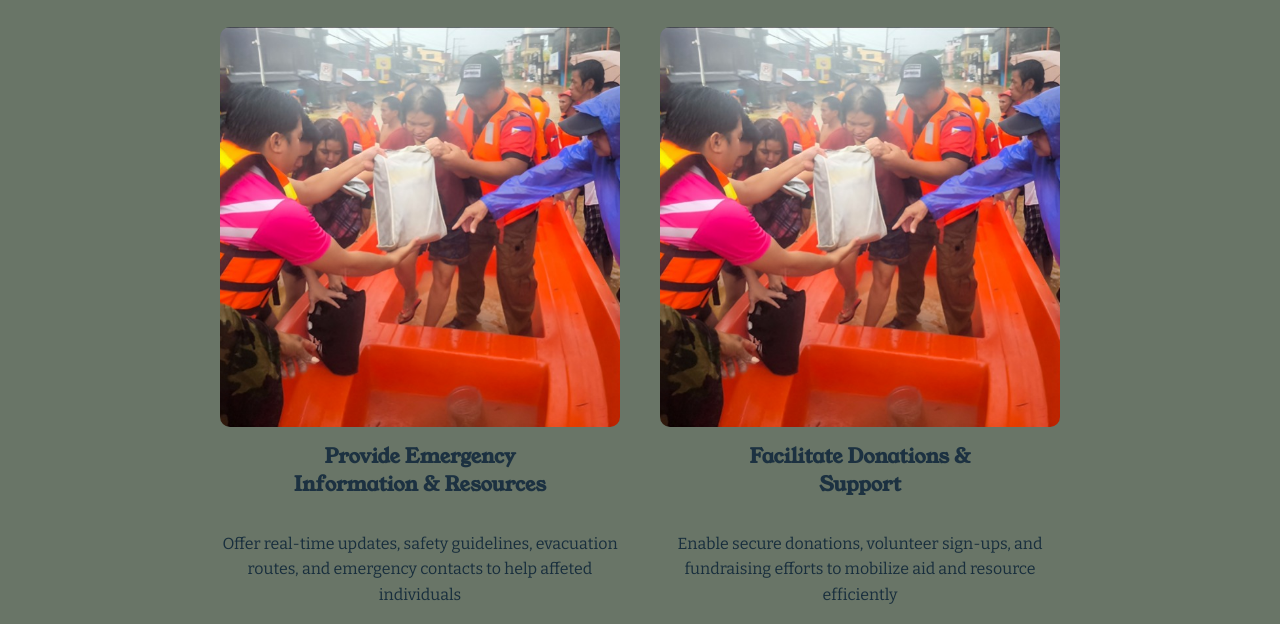
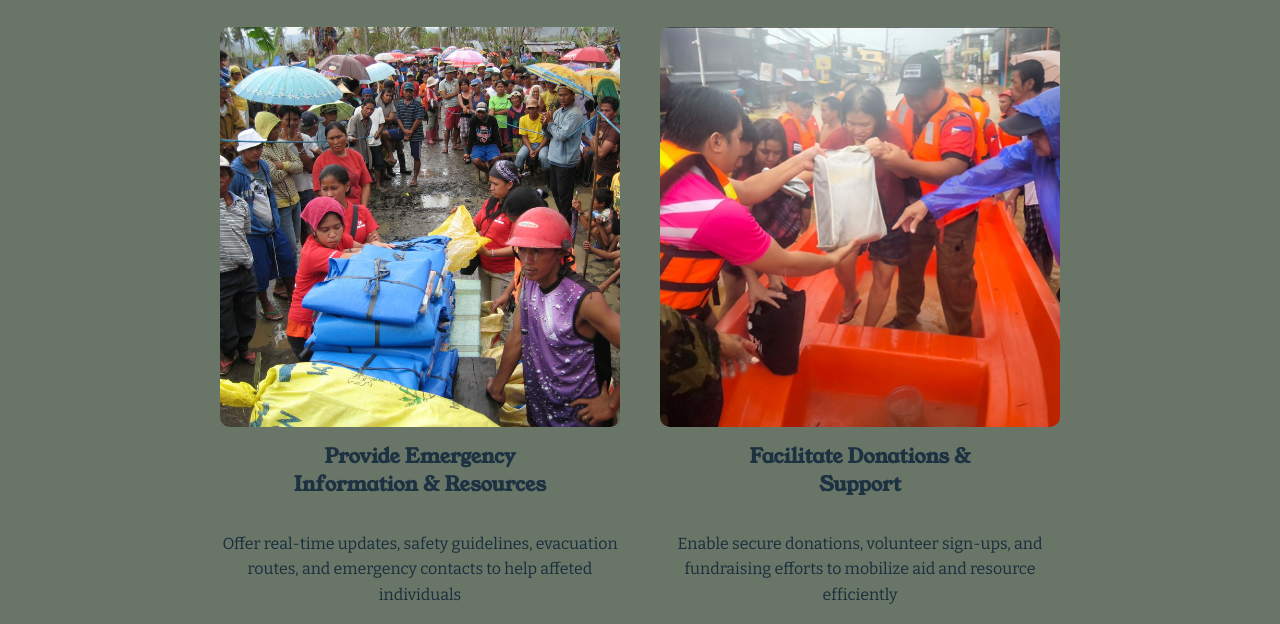
Before and after one commit to Christian-jay/Cavite_Disaster_Response, a plain HTML site: page Cavite Disaster Response/index.html in a window 1280 px wide. Shown: the part 735-1359 px from the top of the page. Drawn offline with nearby package versions, Linux system fonts and the light colour scheme.

Commit message:
First Commit

```diff
--- a/Cavite Disaster Response/index.html
+++ b/Cavite Disaster Response/index.html
@@ -34,7 +34,7 @@
 
         <div class="section-two-container">
             <div>
-                <img src="Assets/section_two_second_pic.jpg">
+                <img src="Assets/section_two_first_pic.jpeg">
                 <h2>Provide Emergency <br> Information & Resources</h2>
                 <p>Offer real-time updates, safety guidelines, evacuation routes, and emergency contacts to help affeted individuals</p>
             </div>
```
Also changed, not shown: Cavite Disaster Response/Assets/section_two_first_pic.jpeg (added).
